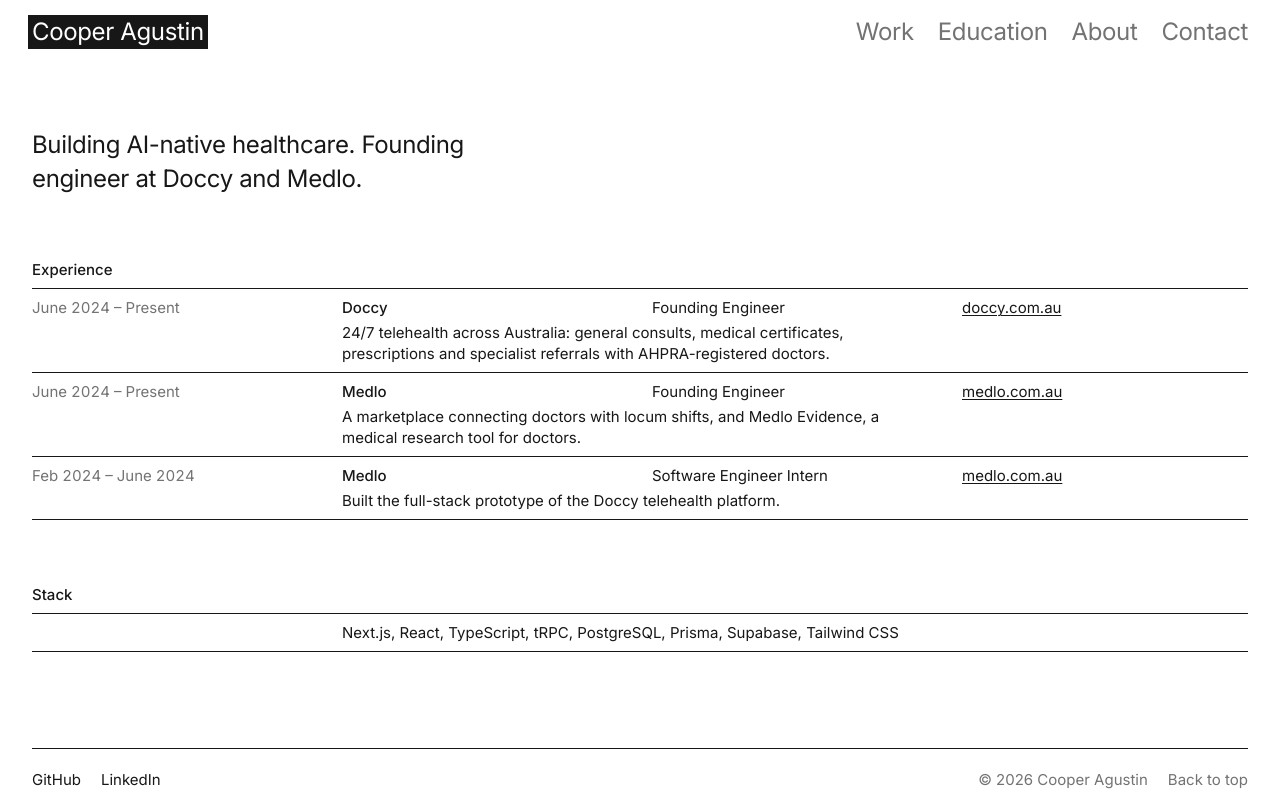
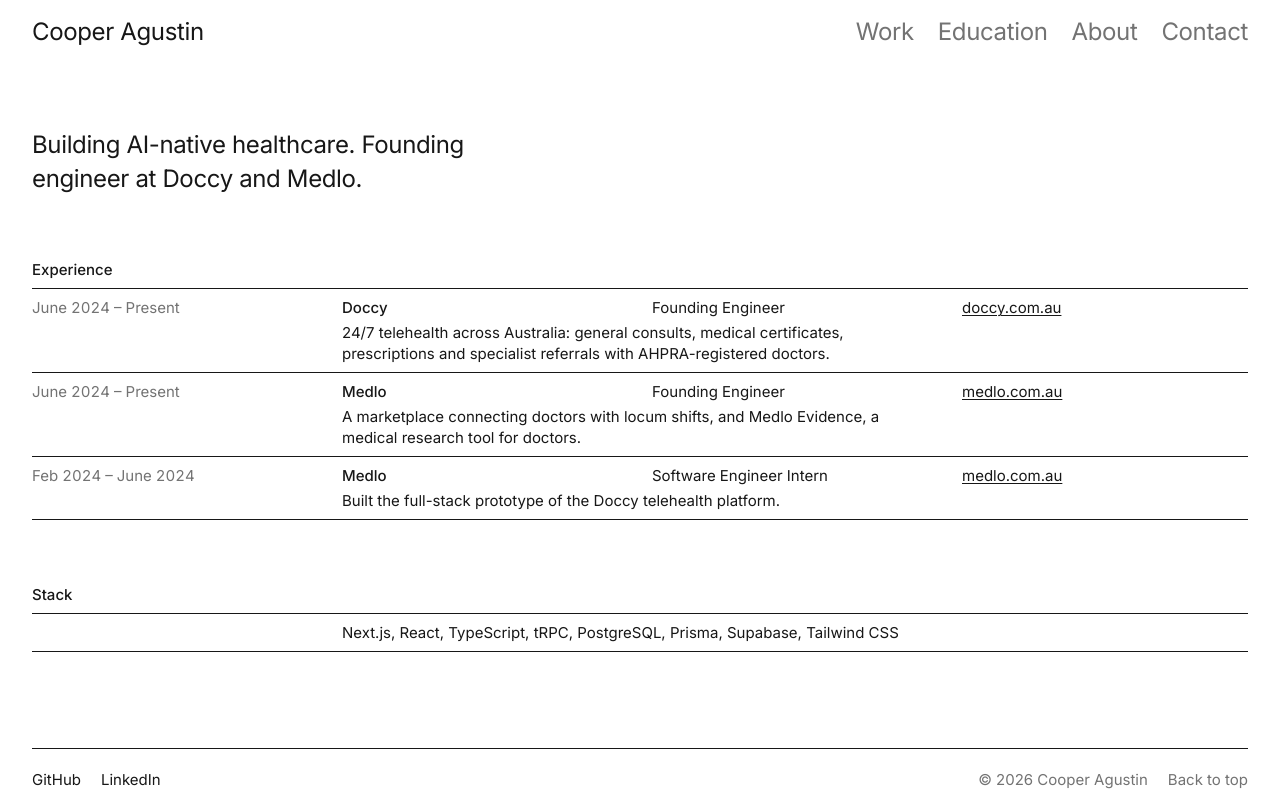
Before and after one commit to Spudgee/portfolio, a Next.js app: page / in a window 1280 px wide. Built offline with nearby package versions, Linux system fonts and the light colour scheme.

Commit message:
The name in the header links home but is never filled as the current page

```diff
--- a/components/site-header.tsx
+++ b/components/site-header.tsx
@@ -24,12 +24,8 @@ export function SiteHeader() {
 	return (
 		<header className="sticky top-0 z-10 bg-paper">
 			<div className="flex min-h-14 items-center justify-between gap-4 px-2 text-lead sm:min-h-16 sm:px-6">
-				<HighlightLink
-					href={PATHS.home}
-					aria-current={pathname === PATHS.home ? "page" : undefined}
-				>
-					{PERSON.name}
-				</HighlightLink>
+				{/* The name links home but never stays filled: it is the site's name, not a tab. */}
+				<HighlightLink href={PATHS.home}>{PERSON.name}</HighlightLink>
 
 				<nav aria-label="Primary" className="hidden sm:block">
 					<ul className="flex gap-6 text-muted">
```
